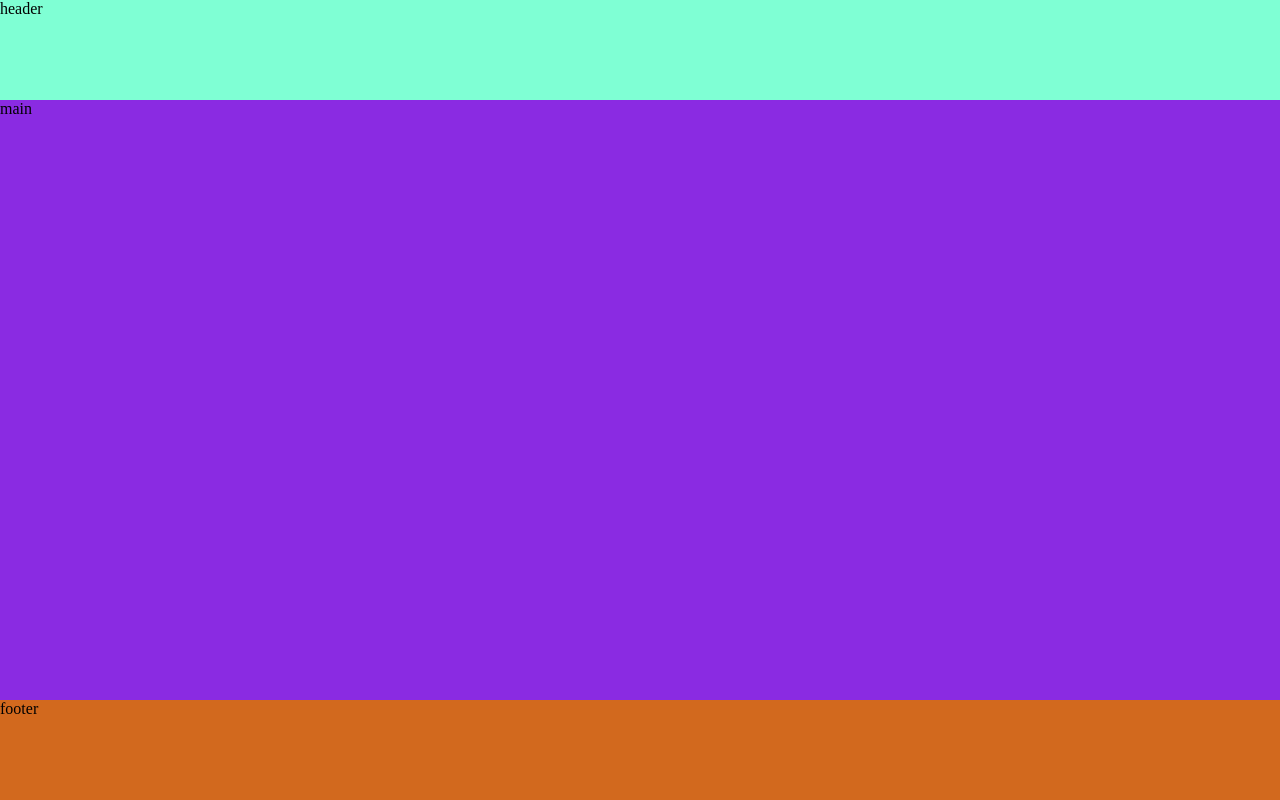
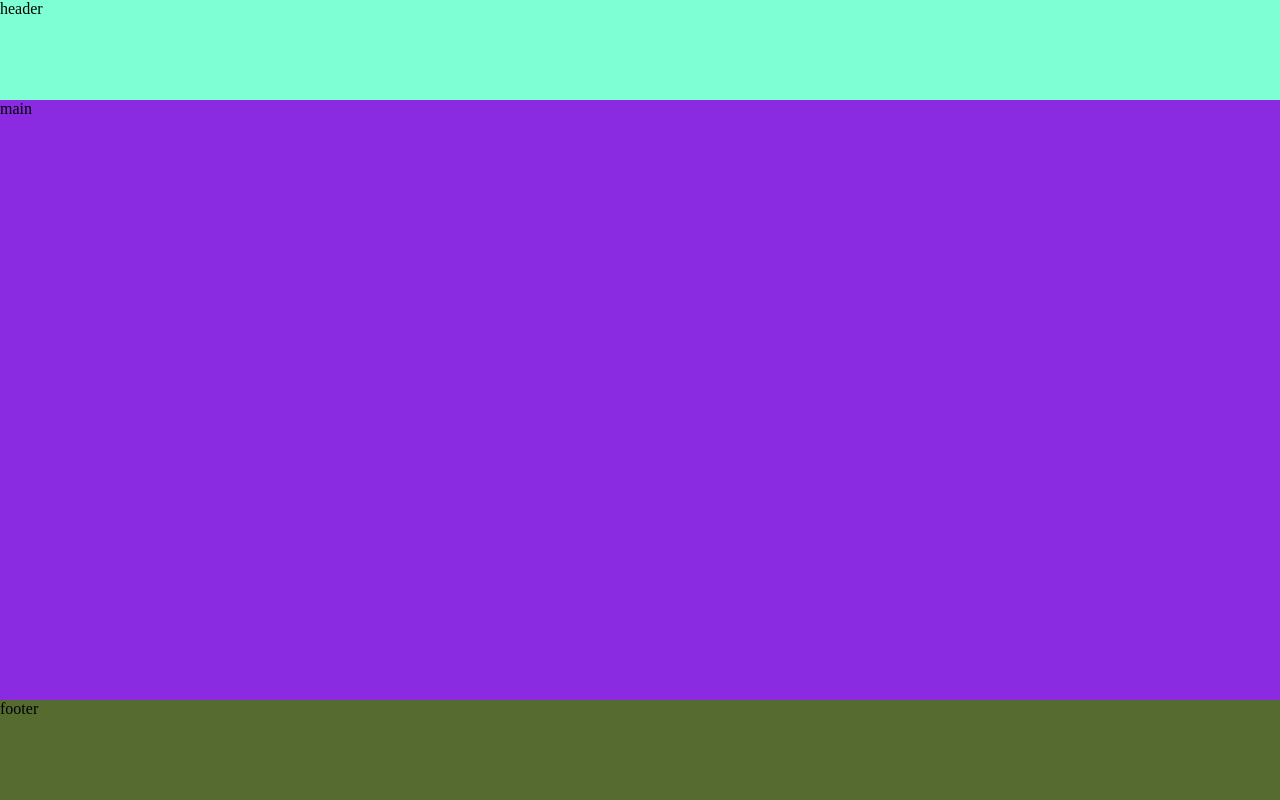
Before and after one commit to D4kii/headphone-purple, a plain HTML site: page index.html in a window 1280 px wide. Drawn offline with Linux system fonts and the light colour scheme.

```diff
--- a/style.css
+++ b/style.css
@@ -24,5 +24,5 @@
 }
 footer{
     grid-area: footer;
-    background-color: chocolate;
+    background-color: darkolivegreen;
 }
```
